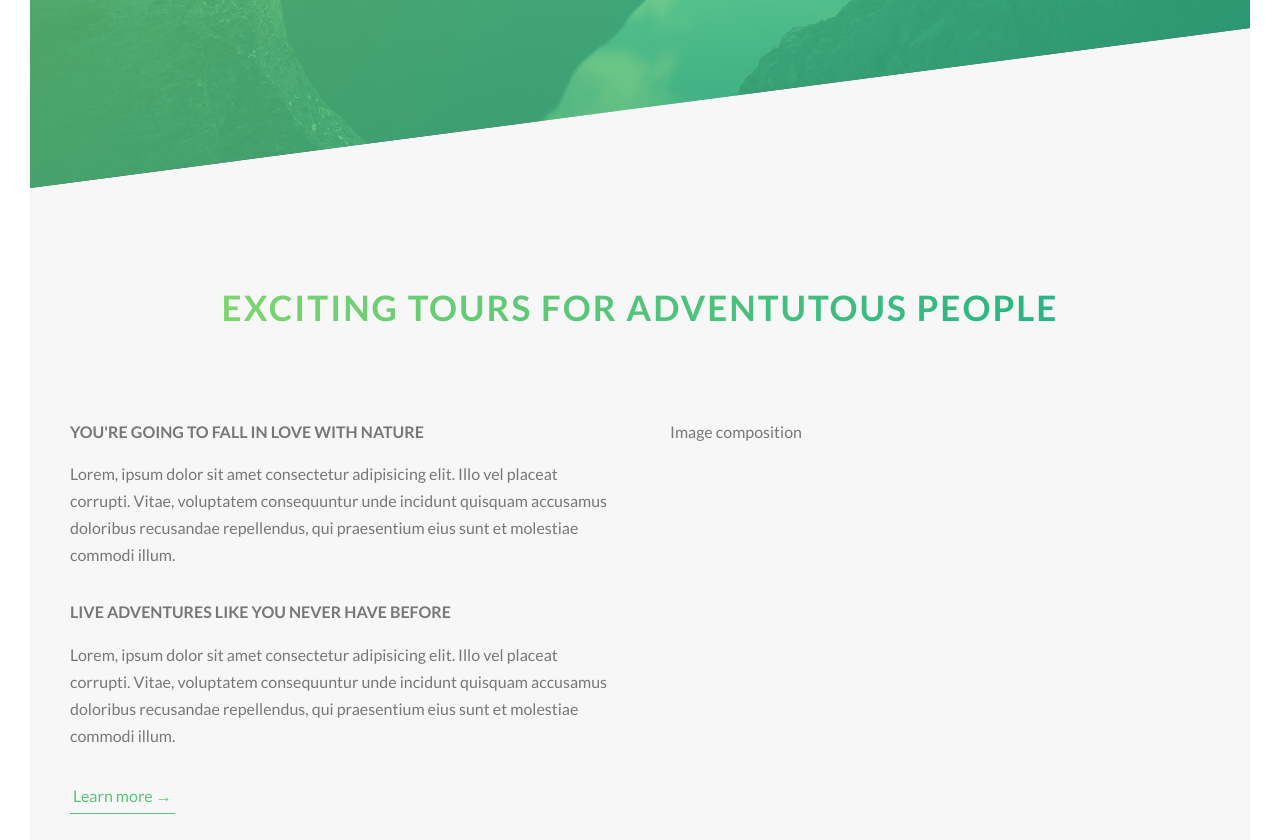
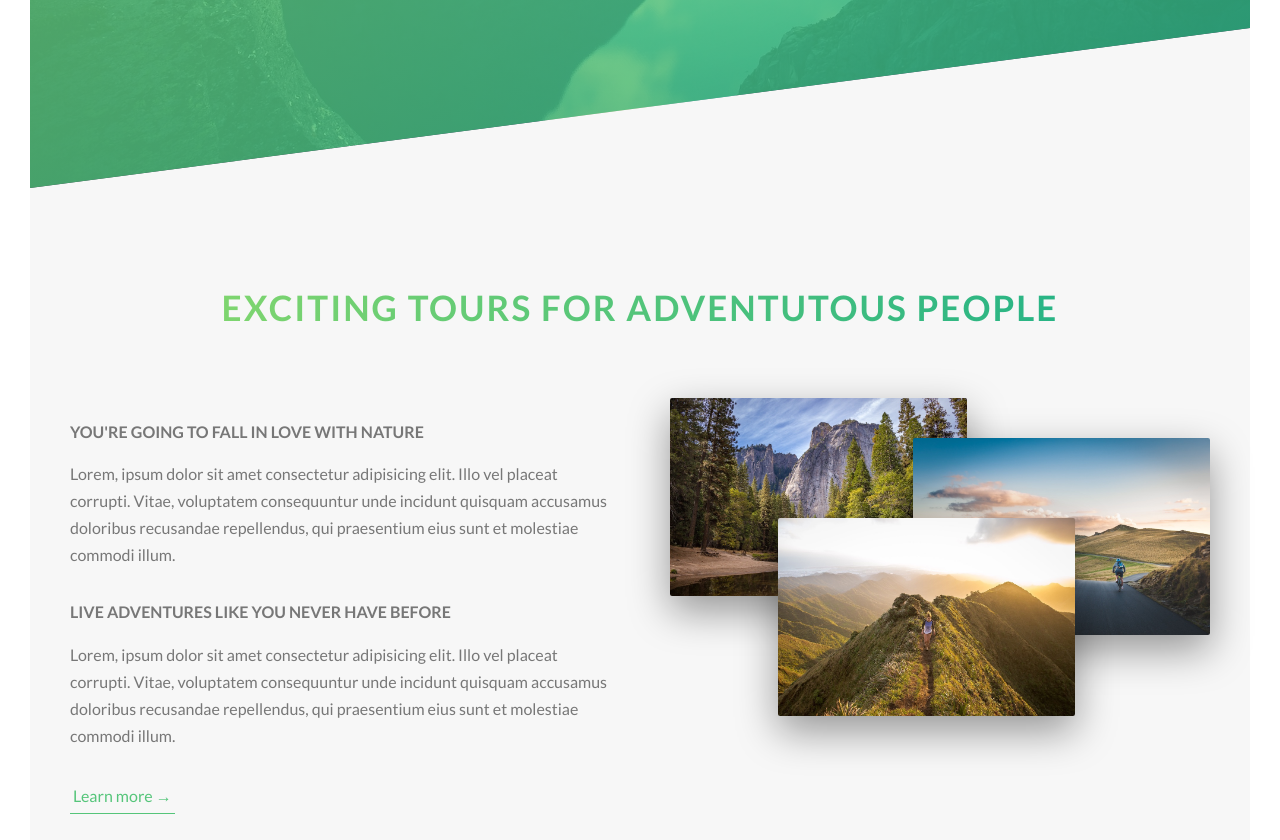
Before and after one commit to arfaoui-aziz/Natours, a plain HTML site: page index.html in a window 1280 px wide. Shown: the part 602-1442 px from the top of the page. Drawn offline with Linux system fonts and the light colour scheme.

Commit message:
Natours About Section Part 3

```diff
--- a/index.html
+++ b/index.html
@@ -59,7 +59,12 @@
 
             <a href="" class="btn-text">Learn more &#8594 </a>
           </div>
-          <div class="col-1-of-2">Image composition</div>
+          <div class="col-1-of-2">
+            <div class="composition">
+              <img src="img/nat-1-large.jpg" alt="Photo 1" class="composition__photo composition__photo--p1">
+              <img src="img/nat-2-large.jpg" alt="Photo 2" class="composition__photo composition__photo--p2">
+              <img src="img/nat-3-large.jpg" alt="Photo 3" class="composition__photo composition__photo--p3"></div>
+          </div>
         </div>
       </section>
     </main>
--- /dev/null
+++ b/sass/components/_composition.scss
@@ -0,0 +1,35 @@
+.composition {
+  position: relative;
+  &__photo {
+    width: 55%;
+    box-shadow: 0 1.5rem 4rem rgba($color-black, 0.4);
+    border-radius: 2px;
+    position: absolute;
+    z-index: 10;
+    transition: all 0.2s;
+    &--p1 {
+      left: 0;
+      top: -2rem;
+    }
+    &--p2 {
+      right: 0;
+      top: 2rem;
+    }
+    &--p3 {
+      left: 20%;
+      top: 10rem;
+    }
+
+    &:hover {
+      outline: 1.5rem solid $color-primary;
+      outline-offset: 2rem;
+      transform: scale(1.05) translateY(-0.5rem);
+      box-shadow: 0 2.5rem 4rem rgba($color-black, 0.5);
+      z-index: 20;
+    }
+  }
+
+  &:hover &__photo:not(:hover) {
+    transform: scale(0.95);
+  }
+}
--- a/sass/main.scss
+++ b/sass/main.scss
@@ -17,6 +17,7 @@ Dark green: #28b485
 @import "base/utilities";
 
 @import "components/button";
+@import "components/composition";
 
 @import "layout/header";
 @import "layout/grid";
```
Also changed, not shown: css/main.css.
